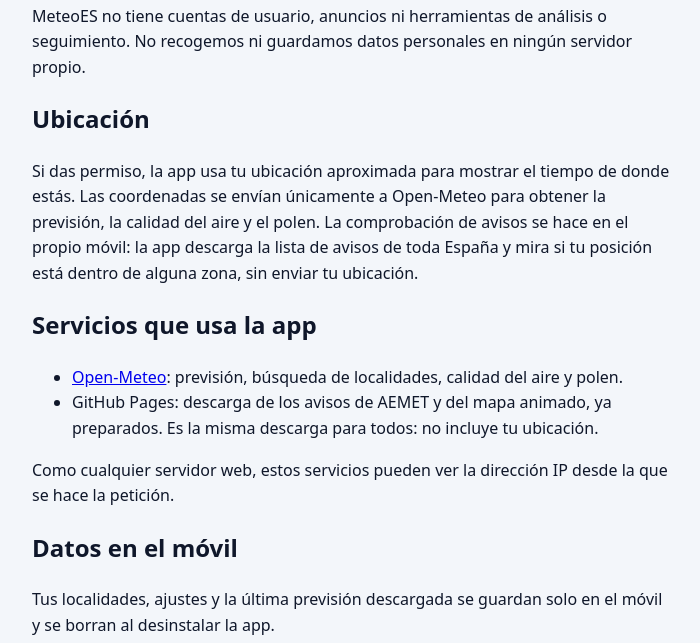
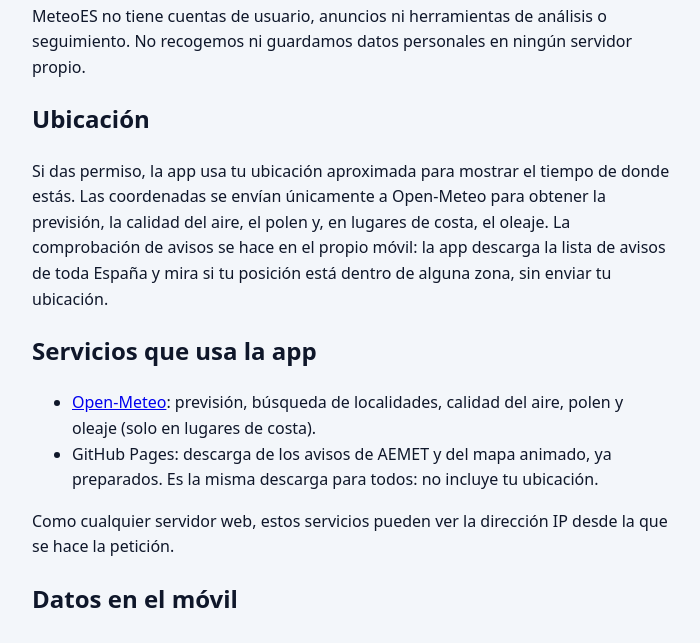
Before and after one commit to petronsa/meteoes, a plain HTML site: page site/privacidad.html in a window 1280 px wide. Shown: the part 117-760 px from the top of the page, without its empty margins (288-988 px from the left). Drawn offline with Linux system fonts and the light colour scheme.

Commit message:
Política de privacidad: oleaje de Open-Meteo en lugares de costa
Co-Authored-By: Claude Opus 5.5 <noreply@anthropic.com>

```diff
--- a/site/privacidad.html
+++ b/site/privacidad.html
@@ -14,11 +14,11 @@
 <p>MeteoES no tiene cuentas de usuario, anuncios ni herramientas de análisis o seguimiento. No recogemos ni guardamos datos personales en ningún servidor propio.</p>
 
 <h2>Ubicación</h2>
-<p>Si das permiso, la app usa tu ubicación aproximada para mostrar el tiempo de donde estás. Las coordenadas se envían únicamente a Open-Meteo para obtener la previsión, la calidad del aire y el polen. La comprobación de avisos se hace en el propio móvil: la app descarga la lista de avisos de toda España y mira si tu posición está dentro de alguna zona, sin enviar tu ubicación.</p>
+<p>Si das permiso, la app usa tu ubicación aproximada para mostrar el tiempo de donde estás. Las coordenadas se envían únicamente a Open-Meteo para obtener la previsión, la calidad del aire, el polen y, en lugares de costa, el oleaje. La comprobación de avisos se hace en el propio móvil: la app descarga la lista de avisos de toda España y mira si tu posición está dentro de alguna zona, sin enviar tu ubicación.</p>
 
 <h2>Servicios que usa la app</h2>
 <ul>
-  <li><a href="https://open-meteo.com/en/terms">Open-Meteo</a>: previsión, búsqueda de localidades, calidad del aire y polen.</li>
+  <li><a href="https://open-meteo.com/en/terms">Open-Meteo</a>: previsión, búsqueda de localidades, calidad del aire, polen y oleaje (solo en lugares de costa).</li>
   <li>GitHub Pages: descarga de los avisos de AEMET y del mapa animado, ya preparados. Es la misma descarga para todos: no incluye tu ubicación.</li>
 </ul>
 <p>Como cualquier servidor web, estos servicios pueden ver la dirección IP desde la que se hace la petición.</p>
```
